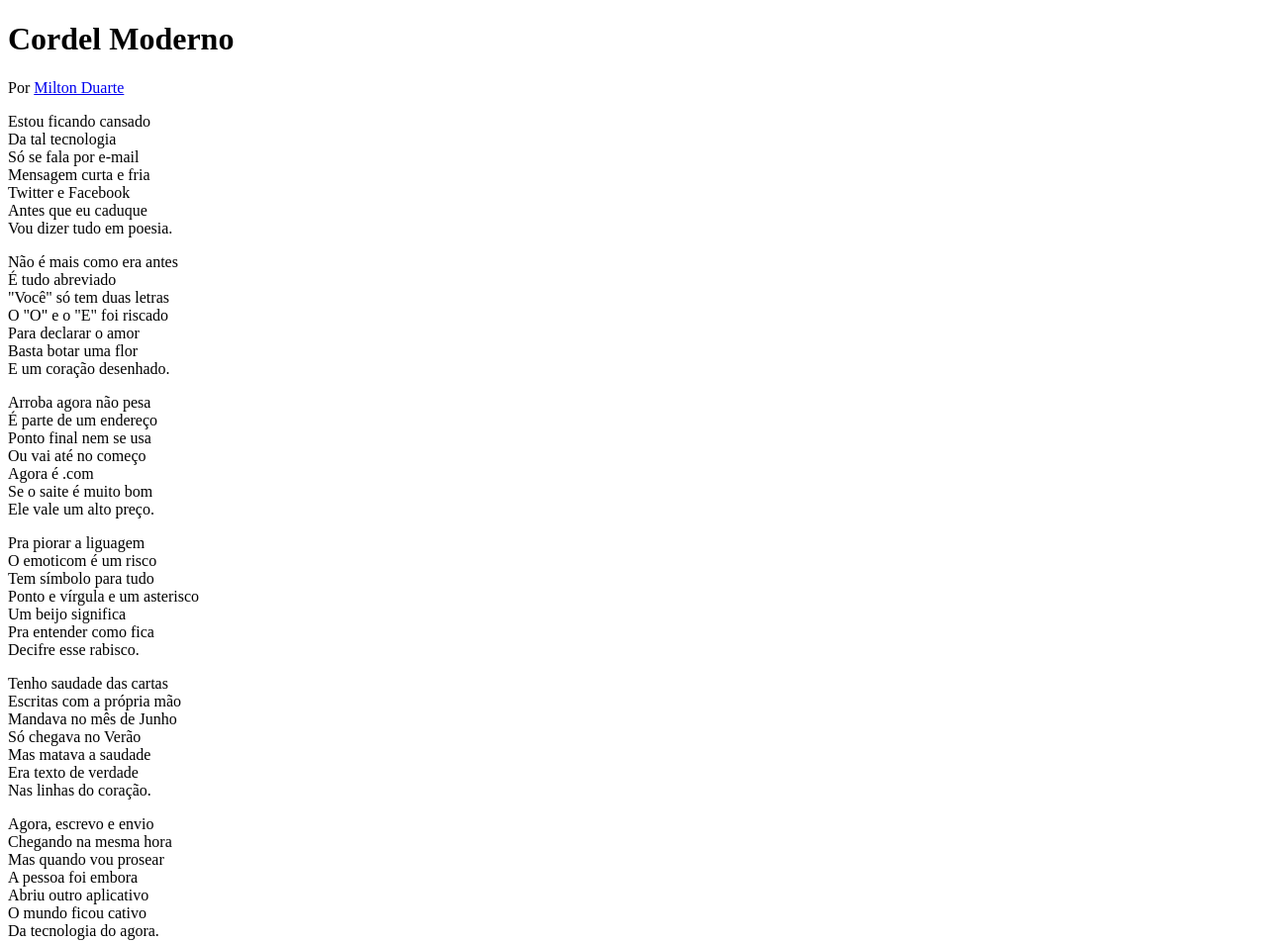
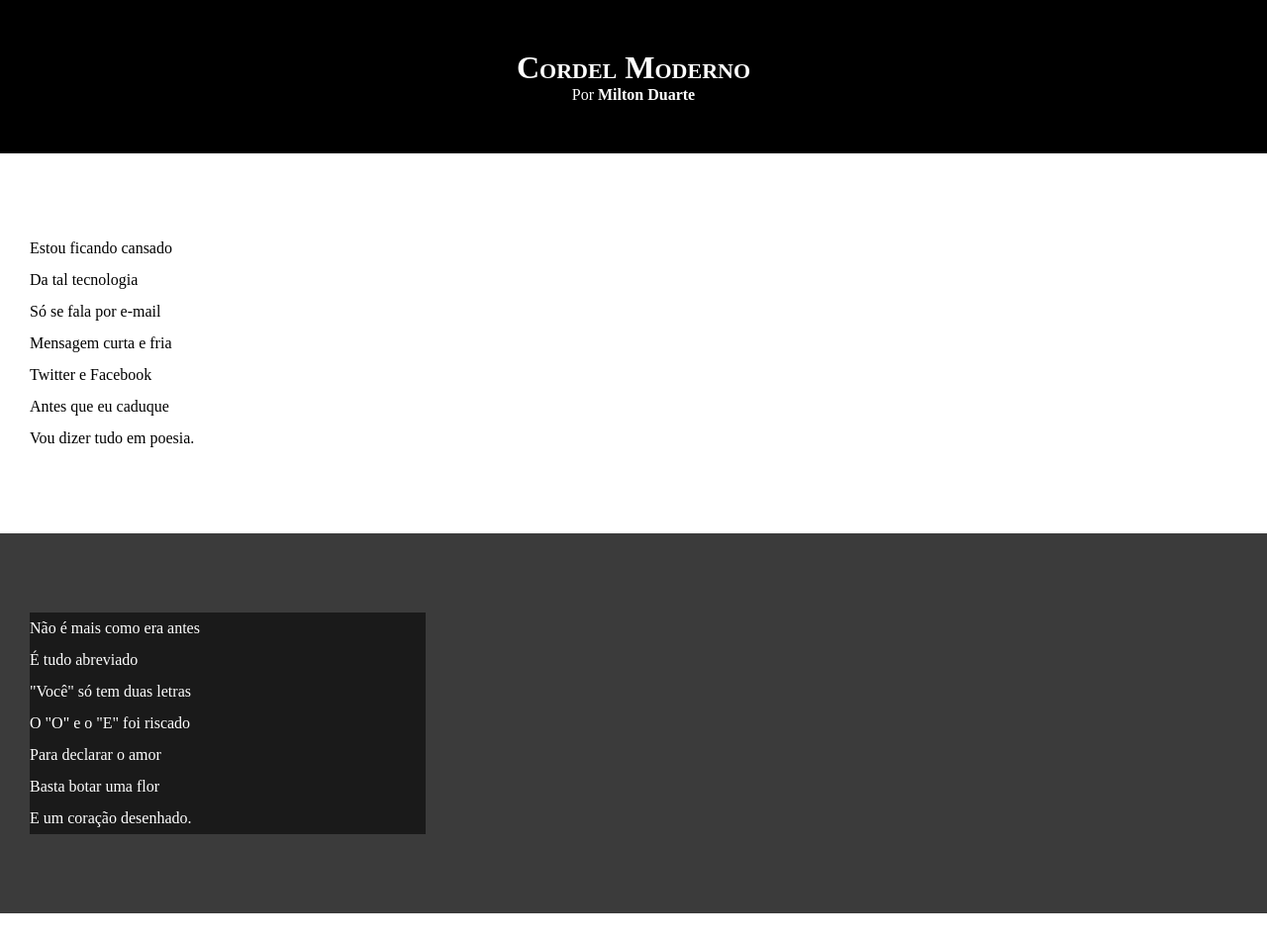
Before and after one commit to wesleyafonsogomes/html-css, a plain HTML site: page Desafios/d12/index.html in a window 1280 px wide. Shown: the top 953 px of the page at 99% size. Drawn offline with Linux system fonts and the light colour scheme.

Commit message:
att d012

```diff
--- a/Desafios/d12/estilo/style.css
+++ b/Desafios/d12/estilo/style.css
@@ -1 +1,54 @@
 @charset "UTF-8";
+
+* {
+    margin: 0px;
+    padding: 0px;
+}
+html, body {
+    min-height: 100vh;
+    background-color: darkgray;
+}
+header {
+    background-color: black;
+    color: white;
+    text-align: center;
+}
+header h1 {
+    padding-top: 50px;
+    font-variant: small-caps;
+}
+header > p {
+    padding-bottom: 50px;
+}
+a {
+    color: white;
+    text-decoration: none;
+    font-weight: bolder;
+}
+header a:hover, footer a:hover {
+    text-decoration: underline;
+}
+section {
+    padding-top: 10vh;
+    padding-bottom: 10vh;
+    line-height: 2em;
+    padding-left: 30px;
+}
+section.normal {
+    background-color: white;
+    color: black;
+}
+section.imagem {
+    background-color: rgb(59, 59, 59);
+    color: white;
+}
+section.imagem > p {
+    background-color: rgba(0, 0, 0, 0.555);
+    width: 400px;
+}
+
+footer {
+    background-color: black;
+    color: white;
+    padding: 10px;
+}
--- a/Desafios/d12/index.html
+++ b/Desafios/d12/index.html
@@ -12,7 +12,7 @@
         <p>Por <a href="https://www.recantodasletras.com.br/poesias/3186743]" target="_blank">Milton Duarte</a></p>
     </header>
 
-    <section>
+    <section class="normal">
         <p>
             Estou ficando cansado <br>
             Da tal tecnologia <br>
@@ -25,7 +25,7 @@
     </section>
 
 
-    <section>
+    <section class="imagem">
         <p>
             Não é mais como era antes <br>
             É tudo abreviado <br>
@@ -37,7 +37,7 @@
         </p>
     </section>
 
-    <section>
+    <section class="normal">
         <p>
             Arroba agora não pesa <br>
             É parte de um endereço <br>
@@ -59,7 +59,7 @@
     </section>
 
 
-    <section>
+    <section class="imagem">
         <p>
             Tenho saudade das cartas <br>
             Escritas com a própria mão <br>
@@ -72,7 +72,7 @@
     </section>
 
 
-    <section>
+    <section class="normal">
         <p>
             Agora, escrevo e envio <br>
             Chegando na mesma hora <br>
```
